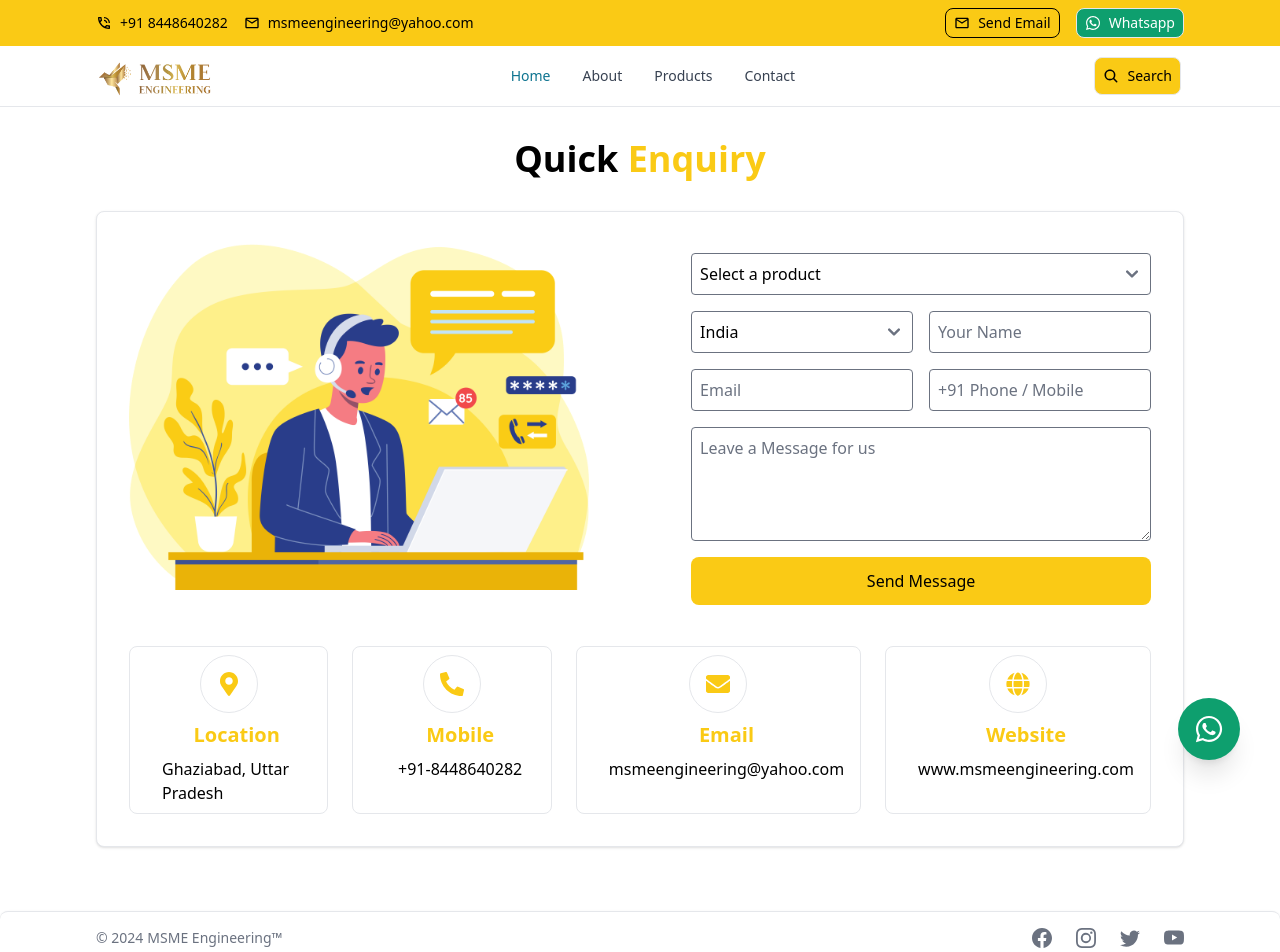
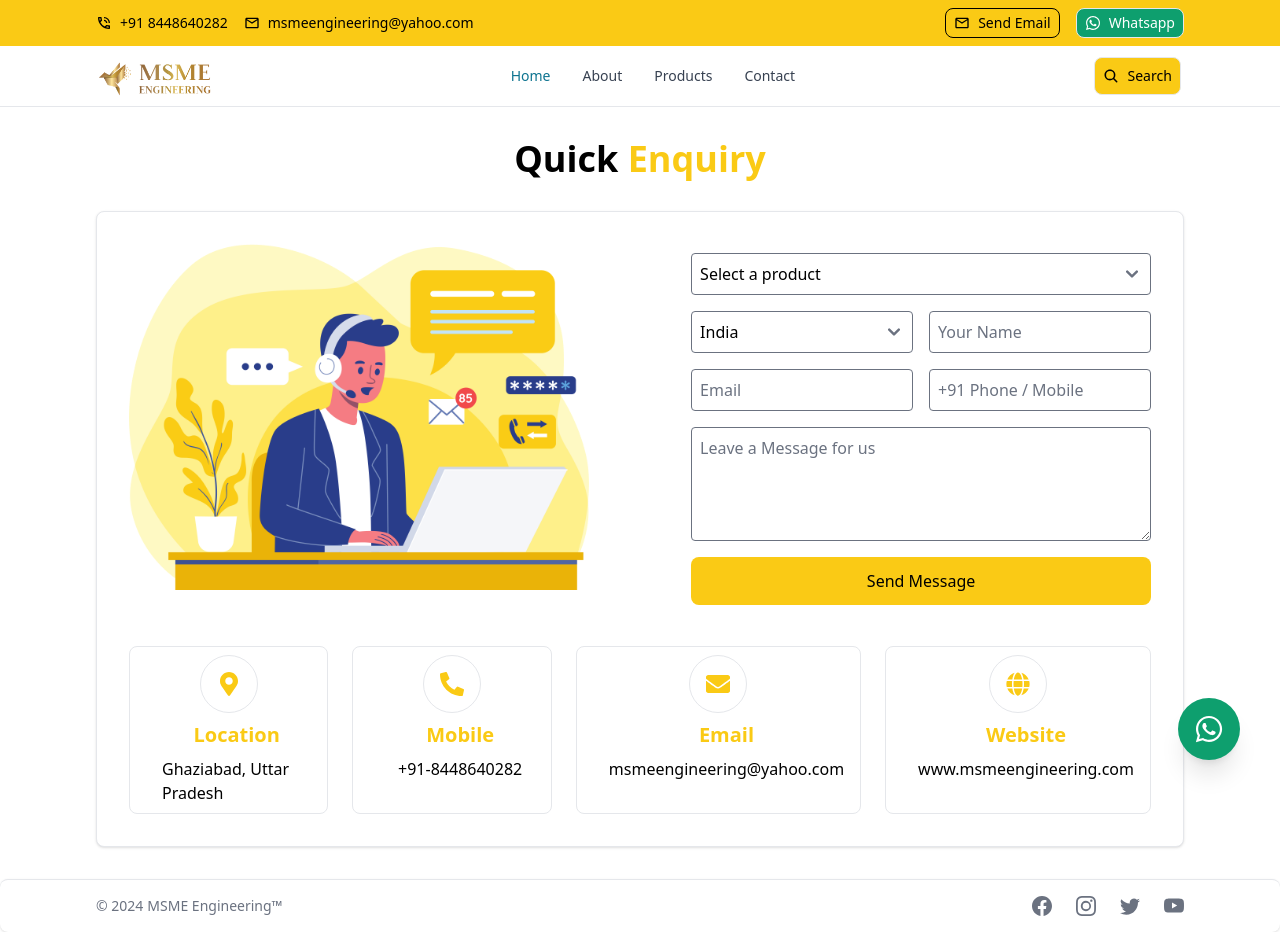
Before and after one commit to Lumovate-Intelligence/msme-engineering, a Next.js app: page /contact in a window 1280 px wide. Shown: the top 952 px of the page. Built offline with nearby package versions, Linux system fonts and the light colour scheme.

Commit message:
updated the ui and specing

```diff
--- a/src/components/landing/contactSection.jsx
+++ b/src/components/landing/contactSection.jsx
@@ -73,12 +73,12 @@ const ContactSection = ({ selectedProduct = "" }) => {
   return (
     <div
       id="contact"
-      className="w-full flex flex-col items-center justify-center py-8"
+      className="w-full flex flex-col items-center justify-center pt-8"
     >
       <p className="text-center font-semibold text-4xl">
         Quick <span className="text-yellow-300">Enquiry</span>
       </p>
-      <div className="w-[95%] md:w-[85%] border rounded-lg shadow bg-white py-4 px-4 md:px-8 my-8">
+      <div className="w-[95%] md:w-[85%] border rounded-lg shadow bg-white py-4 px-4 md:px-8 mt-8">
         <div className="flex flex-col items-center">
           <div className="flex flex-col md:flex-row justify-between">
             <div className="w-full md:w-[45%] py-4">
--- a/src/components/layout/footer.jsx
+++ b/src/components/layout/footer.jsx
@@ -10,7 +10,7 @@ import {
 
 export function FooterSection() {
   return (
-    <Footer className="border-t mb-20 md:mb-0">
+    <Footer className="border-t mb-20 md:mb-0 mt-8">
       <div className="w-full flex justify-center py-4">
         <div className="w-[95%] md:w-[85%] flex flex-col justify-center items-center md:flex md:flex-row md:items-center md:justify-between">
           <FooterCopyright href="#" by="MSME Engineering™" year={2024} />
--- a/src/components/products/product.jsx
+++ b/src/components/products/product.jsx
@@ -26,7 +26,7 @@ export function Product() {
   }
 
   return (
-    <div className="flex flex-col justify-center items-center mb-8">
+    <div className="flex flex-col justify-center items-center">
       <div className="w-[95%] md:w-[85%] flex flex-wrap justify-between gap-8 mt-8">
         <div className="w-full flex flex-col md:flex-row justify-between shadow border rounded-lg">
           <div className="w-full">
--- a/src/components/products/products.jsx
+++ b/src/components/products/products.jsx
@@ -5,7 +5,7 @@ import Link from "next/link";
 
 export function Products() {
   return (
-    <div className="flex flex-col justify-center items-center mb-8">
+    <div className="flex flex-col justify-center items-center">
       <p className="text-center font-semibold text-4xl mt-8">
         Our <span className="text-yellow-300">Products</span>
       </p>
```
